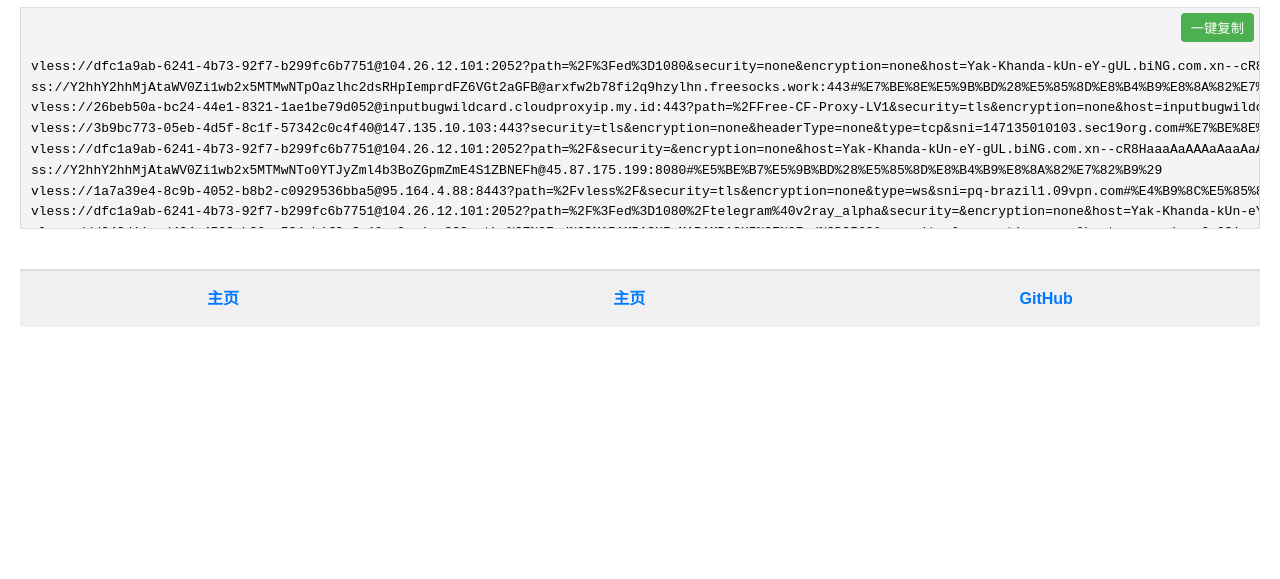
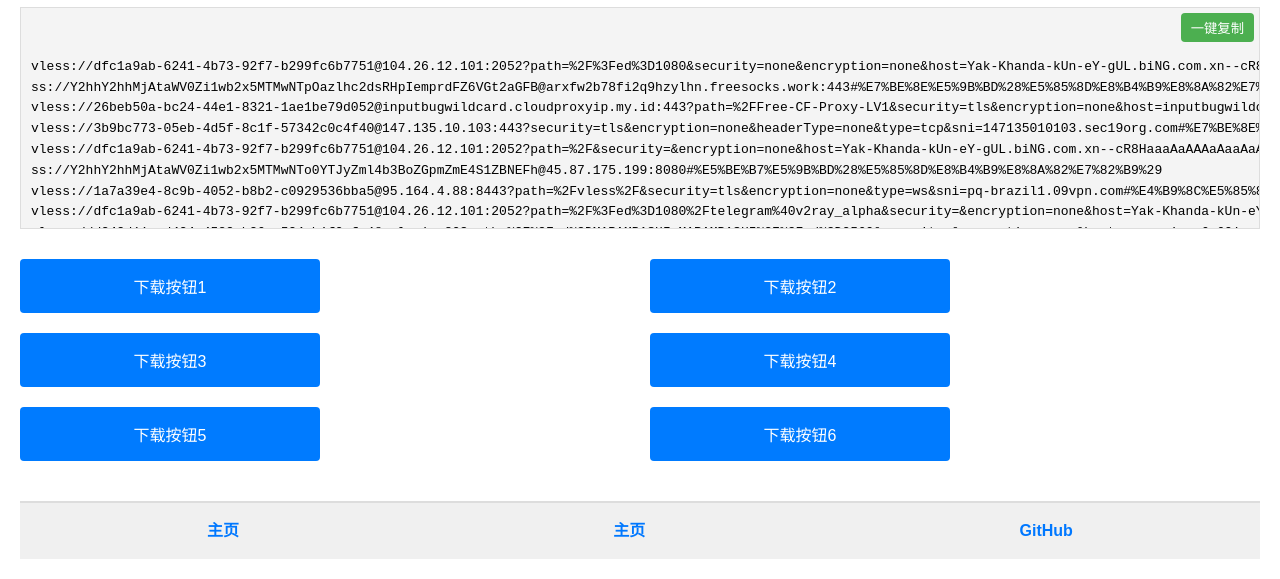
Before and after one commit to ccpthisbigdog/freedomchina, a plain HTML site: page index.html in a window 1280 px wide. Shown: the part 374-953 px from the top of the page. Before the commit the page ends 800 px from the top, so only its background shows below. Drawn offline with Linux system fonts and the light colour scheme.

Commit message:
更新 index.html

```diff
--- a/index.html
+++ b/index.html
@@ -14,7 +14,10 @@
             margin: 0;
             box-sizing: border-box;
         }
-        h1 { text-align: center; margin-top: 0; }
+        h1 {
+            text-align: center;
+            margin-top: 0;
+        }
         .btn-container {
             display: flex;
             flex-direction: column;
@@ -33,7 +36,9 @@
             max-width: 300px;
             text-align: center;
         }
-        .btn:hover { background-color: #45a049; }
+        .btn:hover {
+            background-color: #45a049;
+        }
         .code-box {
             background-color: #f4f4f4;
             border: 1px solid #ddd;
@@ -42,7 +47,8 @@
             white-space: pre-wrap;
             word-wrap: break-word;
             margin-bottom: 10px;
-            max-height: 200px; /* 限制显示10行 */
+            max-height: 200px;
+            /* 限制显示10行 */
             overflow: hidden;
         }
         .copy-btn {
@@ -56,7 +62,9 @@
             cursor: pointer;
             border-radius: 4px;
         }
-        .copy-btn:hover { background-color: #45a049; }
+        .copy-btn:hover {
+            background-color: #45a049;
+        }
         .footer-links {
             text-align: center;
             margin-top: 40px;
@@ -64,14 +72,17 @@
             background-color: #f0f0f0;
             border-top: 2px solid #ddd;
             display: flex;
-            justify-content: space-around; /* 均匀分布 */
+            justify-content: space-around;
+            /* 均匀分布 */
         }
         a {
             text-decoration: none;
             color: #0078FF;
             font-weight: bold;
         }
-        a:hover { text-decoration: underline; }
+        a:hover {
+            text-decoration: underline;
+        }
 
         #copy-success-msg {
             display: none;
@@ -85,6 +96,35 @@
             border-radius: 5px;
             box-shadow: 0 2px 10px rgba(0, 0, 0, 0.2);
             z-index: 999;
+        }
+
+        .download-container {
+            display: grid;
+            grid-template-columns: repeat(2, 1fr);
+            /* 默认两列 */
+            gap: 20px;
+            margin-top: 30px;
+        }
+
+        .download-btn button {
+            background-color: #007BFF;
+            color: white;
+            width: 100%;
+            padding: 15px;
+            font-size: 16px;
+            border-radius: 4px;
+        }
+
+        .download-btn button:hover {
+            background-color: #0056b3;
+        }
+
+        /* 自适应调整：在屏幕较窄时变为单列 */
+@media (max-width: 768px) {
+            .download-container {
+                grid-template-columns: 1fr;
+                /* 小于768px的设备只显示一列 */
+            }
         }
     </style>
 </head>
@@ -192,6 +232,27 @@ vmess://eyJhZGQiOiIxMDMuMTQ5LjE4My4xNzgiLCJhaWQiOiIwIiwiYWxwbiI6IiIsImZwIjoiIiwi
     }
 </script>
 
+<div class="download-container">
+    <div class="download-btn">
+        <button class="btn">下载按钮1</button>
+    </div>
+    <div class="download-btn">
+        <button class="btn">下载按钮2</button>
+    </div>
+    <div class="download-btn">
+        <button class="btn">下载按钮3</button>
+    </div>
+    <div class="download-btn">
+        <button class="btn">下载按钮4</button>
+    </div>
+    <div class="download-btn">
+        <button class="btn">下载按钮5</button>
+    </div>
+    <div class="download-btn">
+        <button class="btn">下载按钮6</button>
+    </div>
+</div>
+
 <div class="footer-links">
     <a href="https://www.ccpthisdog.org" target="_blank">主页</a>
     <a href="https://ccpthisdog.org" target="_blank">主页</a>
```
